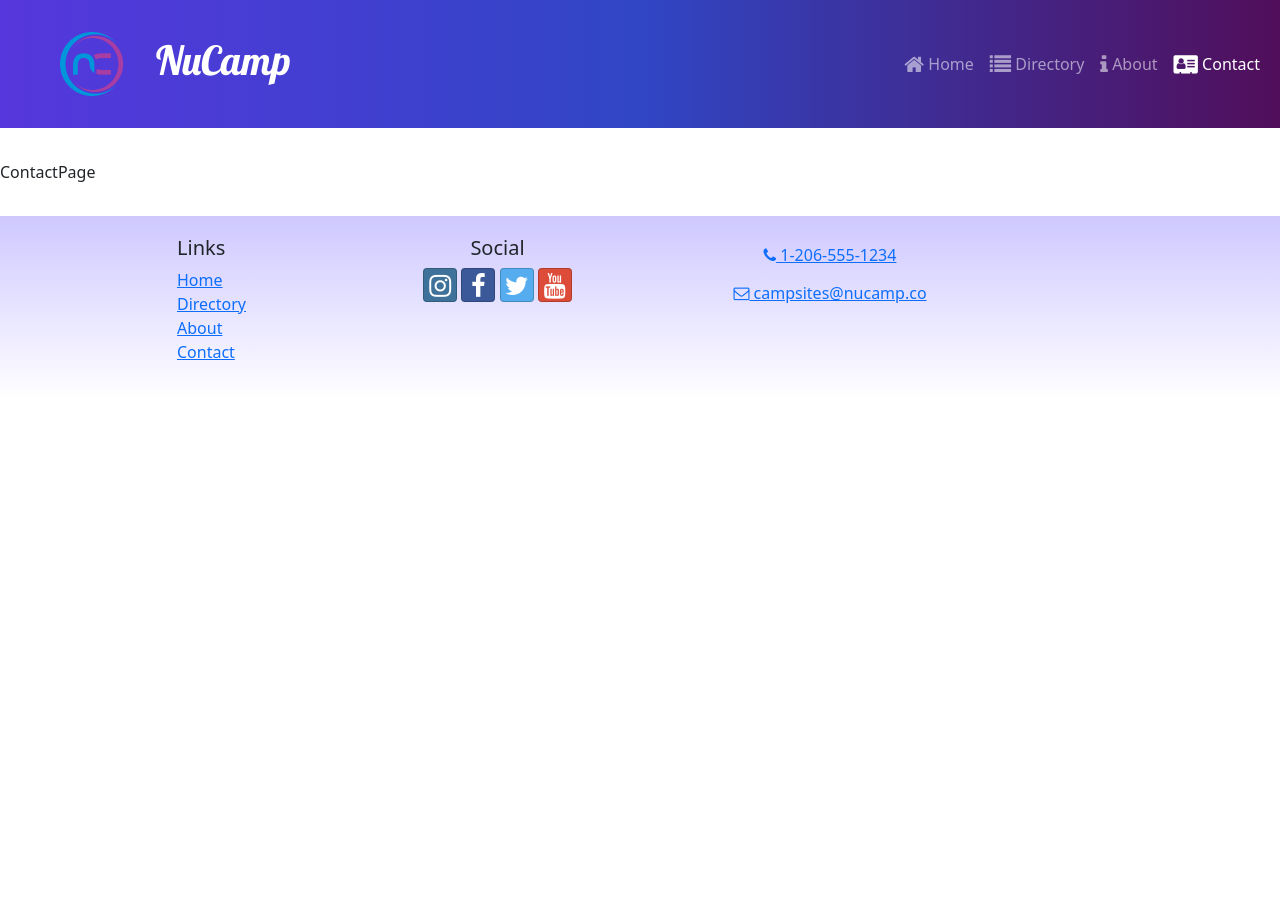
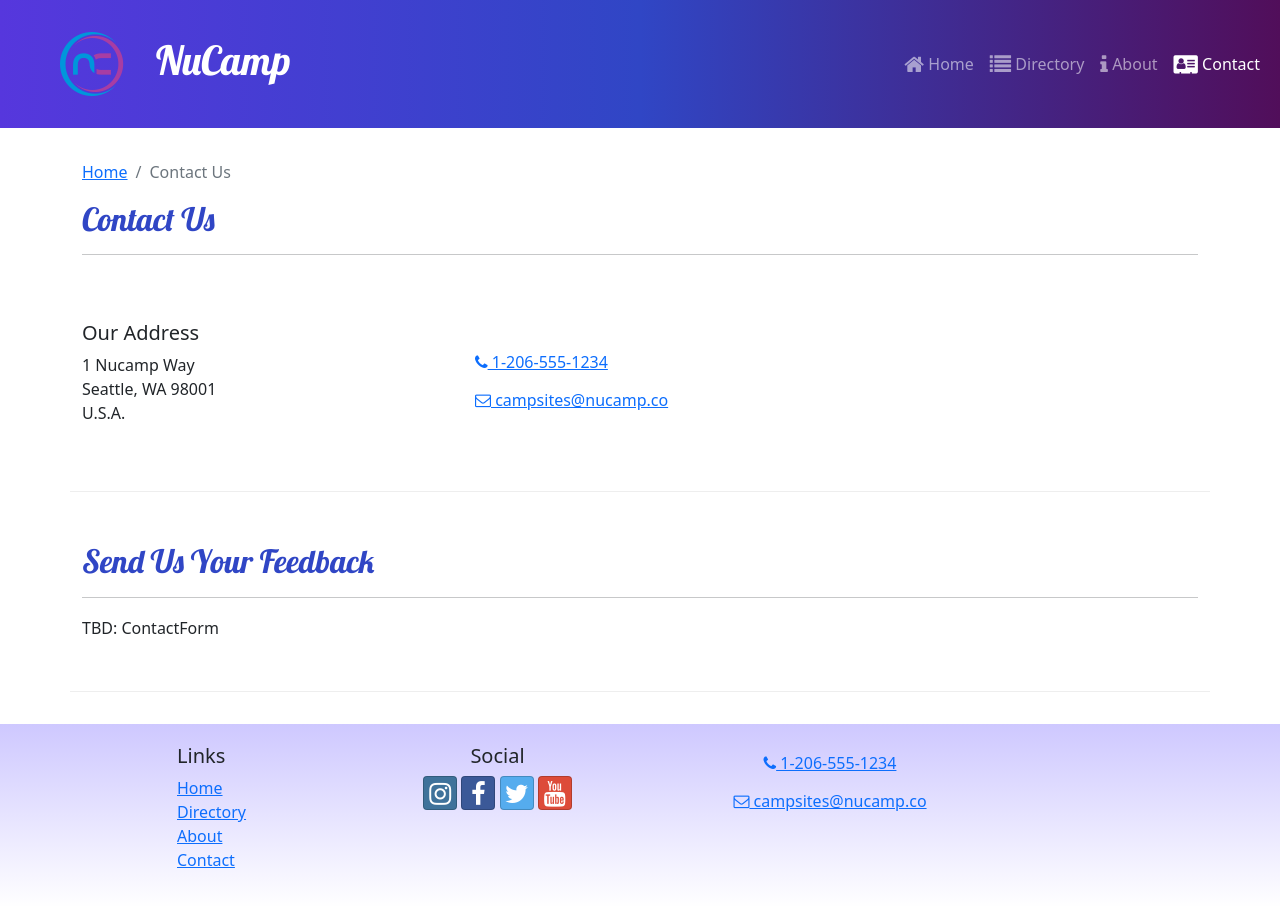
Before and after one commit to kristachio/campsite, a React (Create React App) app: page /contact in a window 1280 px wide. Before the commit the page ends 800 px from the top, so only its background shows below. Built offline with nearby package versions, Linux system fonts and the light colour scheme.

Commit message:
Contact Page

```diff
--- a/src/pages/AboutPage.js
+++ b/src/pages/AboutPage.js
@@ -24,6 +24,7 @@ const AboutPage = () => {
                     <Card>
                         <CardHeader className='bg-primary text-white'>
                             <h3>Facts at a Glance</h3>
+                        </CardHeader>
                         <CardBody>
                             <dl className='row'>
                                 <dt className='col-6'>Founded</dt>
@@ -36,7 +37,6 @@ const AboutPage = () => {
                                 <dd className='col-6'>42</dd>
                             </dl>
                         </CardBody>
-                        </CardHeader>
                     </Card>
                 </Col>
                 <Col>
--- a/src/pages/ContactPage.js
+++ b/src/pages/ContactPage.js
@@ -1,5 +1,50 @@
+import { Container, Col, Row } from 'reactstrap';
+import SubHeader from '../components/SubHeader';
+
 const ContactPage = () => {
-    return <div>ContactPage</div>;
+    return (
+        <Container>
+            <SubHeader current='Contact Us' />
+
+            <Row className='row-content align-items-center'>
+                <Col sm='4'>
+                    <h5>Our Address</h5>
+                    <address>
+                        1 Nucamp Way
+                        <br />
+                        Seattle, WA 98001
+                        <br />
+                        U.S.A.
+                    </address>
+                </Col>
+                <Col>
+                    <a
+                        role='button'
+                        className='btn btn-link'
+                        href='tel:+12065551234'
+                    >
+                        <i className='fa fa-phone' /> 1-206-555-1234
+                    </a>
+                    <br />
+                    <a
+                        role='button'
+                        className='btn btn-link'
+                        href='mailto:fakeemail@fakeemail.co'
+                    >
+                        <i className='fa fa-envelope-o' /> campsites@nucamp.co
+                    </a>
+                </Col>
+            </Row>
+
+            <Row className='row-content'>
+                <Col xs='12'>
+                    <h2>Send Us Your Feedback</h2>
+                    <hr />
+                </Col>
+                <Col md='10'>TBD: ContactForm</Col>
+            </Row>
+        </Container>
+    );
 };
 
 export default ContactPage;
```
Lines whose indentation alone changed are shown as unchanged.
